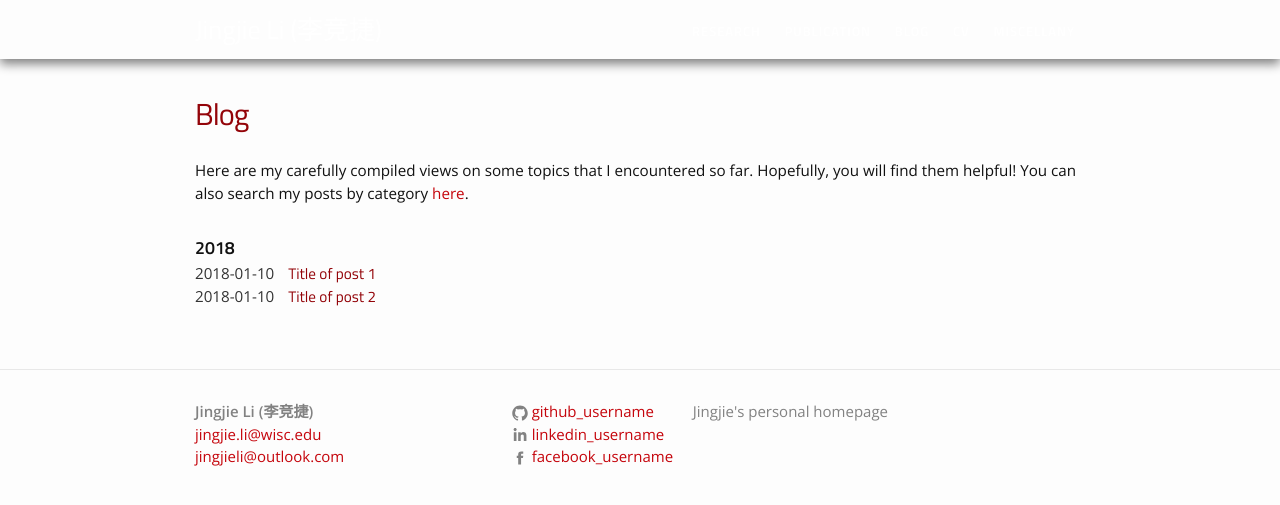
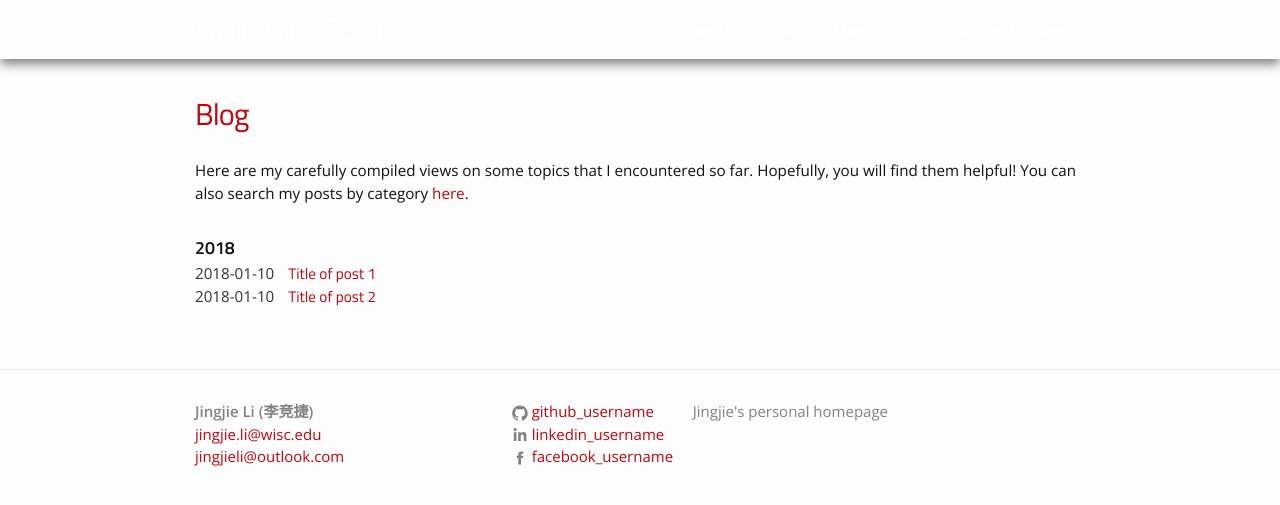
Before and after one commit to jingjieli95/jingjieli95.github.io, a Jekyll site: the page built from blog.md, in a window 1280 px wide. Shown: the top 505 px of the page. Built offline with Jekyll 4.4.1, drawn with Linux system fonts in a browser that asks for light colours.

Commit message:
Update main.scss

```diff
--- a/css/main.scss
+++ b/css/main.scss
@@ -14,7 +14,7 @@ $text-color:       #111;
 $background-color: #fdfdfd;
 $brand-color:      #C5050C; //#0077CC;
 
-$blue-color-dark: darken(#C5050C, 10%); //darken(#3E7AD1, 10%);
+$blue-color-dark: #C5050C; //darken(#3E7AD1, 10%);
 $blue-color-light: #C5050C;//#4B93DB;
 
 $grey-color:       #828282;
```
